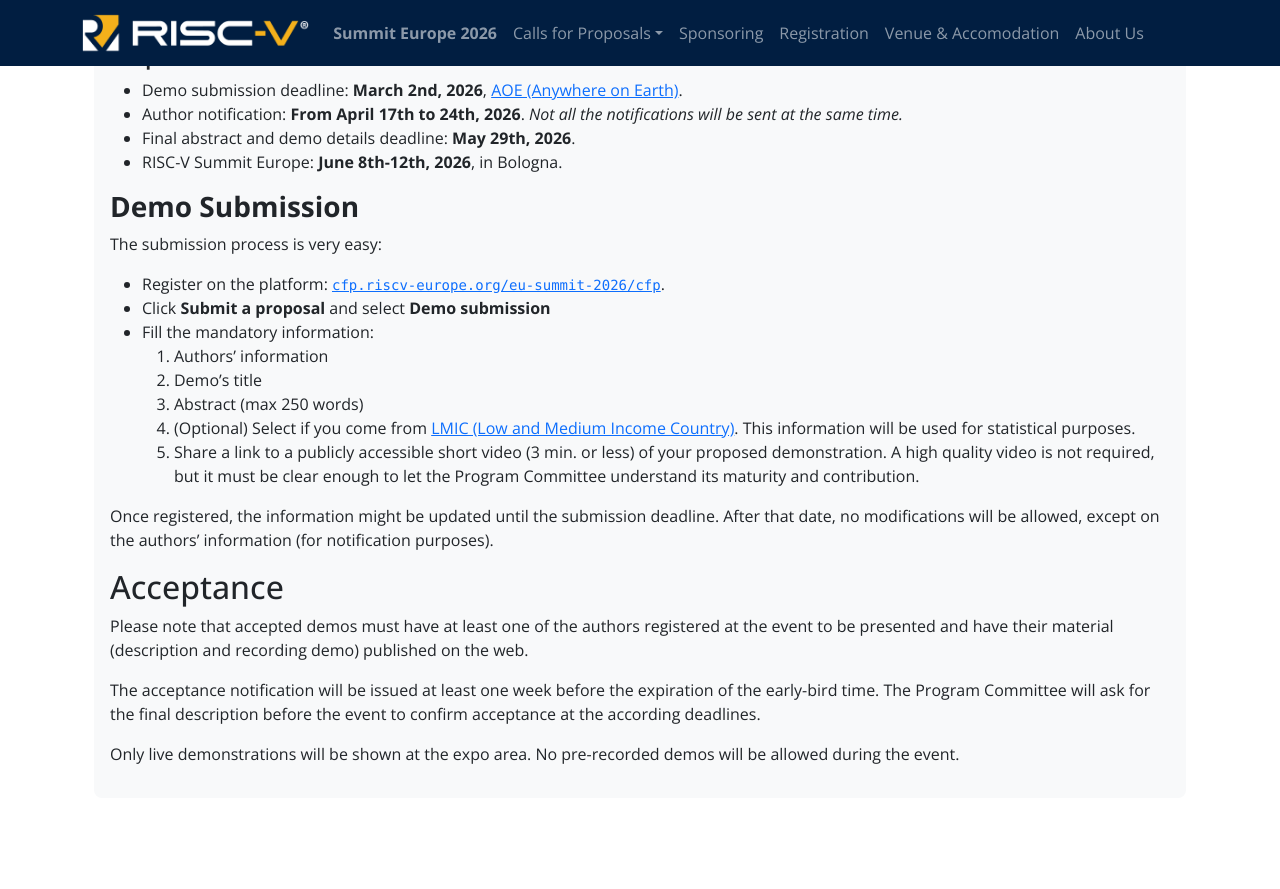
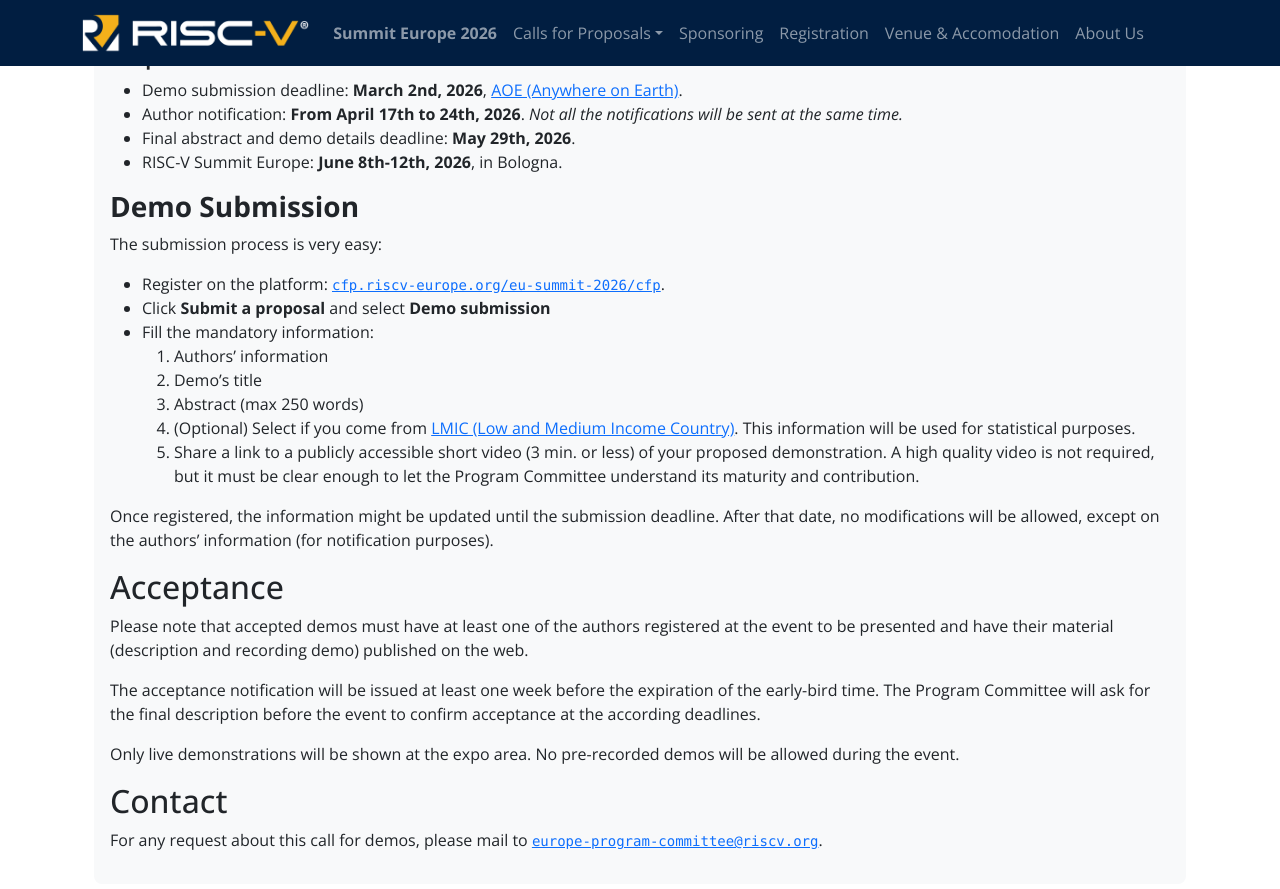
Before and after one commit to riscv-europe/summit-website-development, a Jekyll site: the page built from summit/2026/call-for-demos.md, in a window 1280 px wide and 900 px high, scrolled down 1458 px. Shown: the top 889 px of the window. Built offline with Jekyll 4.4.1, drawn with Linux system fonts in a browser that asks for light colours; before the commit the page ends 2272 px from its top, so only the background shows below that.

Commit message:
Add: PC chairs mail addresses in the CfPs.

```diff
--- a/summit/2026/call-for-demos.md
+++ b/summit/2026/call-for-demos.md
@@ -115,3 +115,8 @@
 
 Only live demonstrations will be shown at the expo area. No
 pre-recorded demos will be allowed during the event.
+
+## Contact
+
+For any request about this call for demos, please mail to
+[`europe-program-committee@riscv.org`](mailto:europe-program-committee@riscv.org).
```
Also changed, not shown: summit/2026/call-for-contrib.md (+5 -0 lines).
